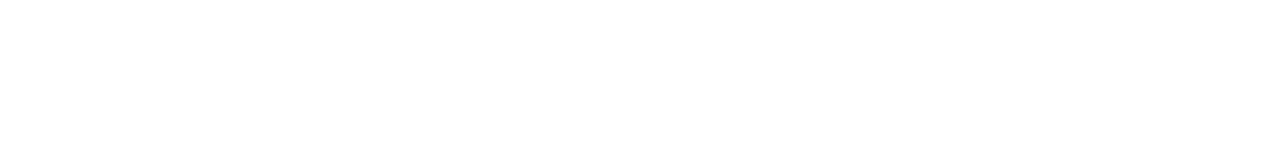
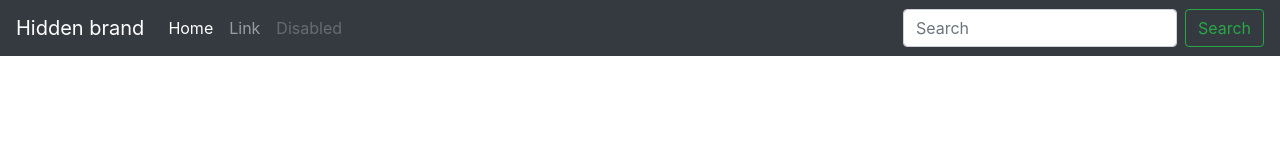
Before and after one commit to orionvtg/responsive-portfolio, a plain HTML site: page index.html in a window 1280 px wide. Drawn offline with nearby package versions, Linux system fonts and the light colour scheme.

Commit message:
added navbar to all three .html files

```diff
--- a/index.html
+++ b/index.html
@@ -6,6 +6,33 @@
   <link rel="stylesheet" href="https://stackpath.bootstrapcdn.com/bootstrap/4.3.1/css/bootstrap.min.css" integrity="sha384-ggOyR0iXCbMQv3Xipma34MD+dH/1fQ784/j6cY/iJTQUOhcWr7x9JvoRxT2MZw1T" crossorigin="anonymous">
   <title>Document</title>
 </head>
+
+<!-- navbar content -->
+
+<nav class="navbar navbar-expand-lg navbar-dark bg-dark">
+  <button class="navbar-toggler" type="button" data-toggle="collapse" data-target="#navbarTogglerDemo01" aria-controls="navbarTogglerDemo01" aria-expanded="false" aria-label="Toggle navigation">
+    <span class="navbar-toggler-icon"></span>
+  </button>
+  <div class="collapse navbar-collapse" id="navbarTogglerDemo01">
+    <a class="navbar-brand" href="#">Hidden brand</a>
+    <ul class="navbar-nav mr-auto mt-2 mt-lg-0">
+      <li class="nav-item active">
+        <a class="nav-link" href="#">Home <span class="sr-only">(current)</span></a>
+      </li>
+      <li class="nav-item">
+        <a class="nav-link" href="#">Link</a>
+      </li>
+      <li class="nav-item">
+        <a class="nav-link disabled" href="#" tabindex="-1" aria-disabled="true">Disabled</a>
+      </li>
+    </ul>
+    <form class="form-inline my-2 my-lg-0">
+      <input class="form-control mr-sm-2" type="search" placeholder="Search" aria-label="Search">
+      <button class="btn btn-outline-success my-2 my-sm-0" type="submit">Search</button>
+    </form>
+  </div>
+</nav>
+
 <body>
 
 </body>
```
